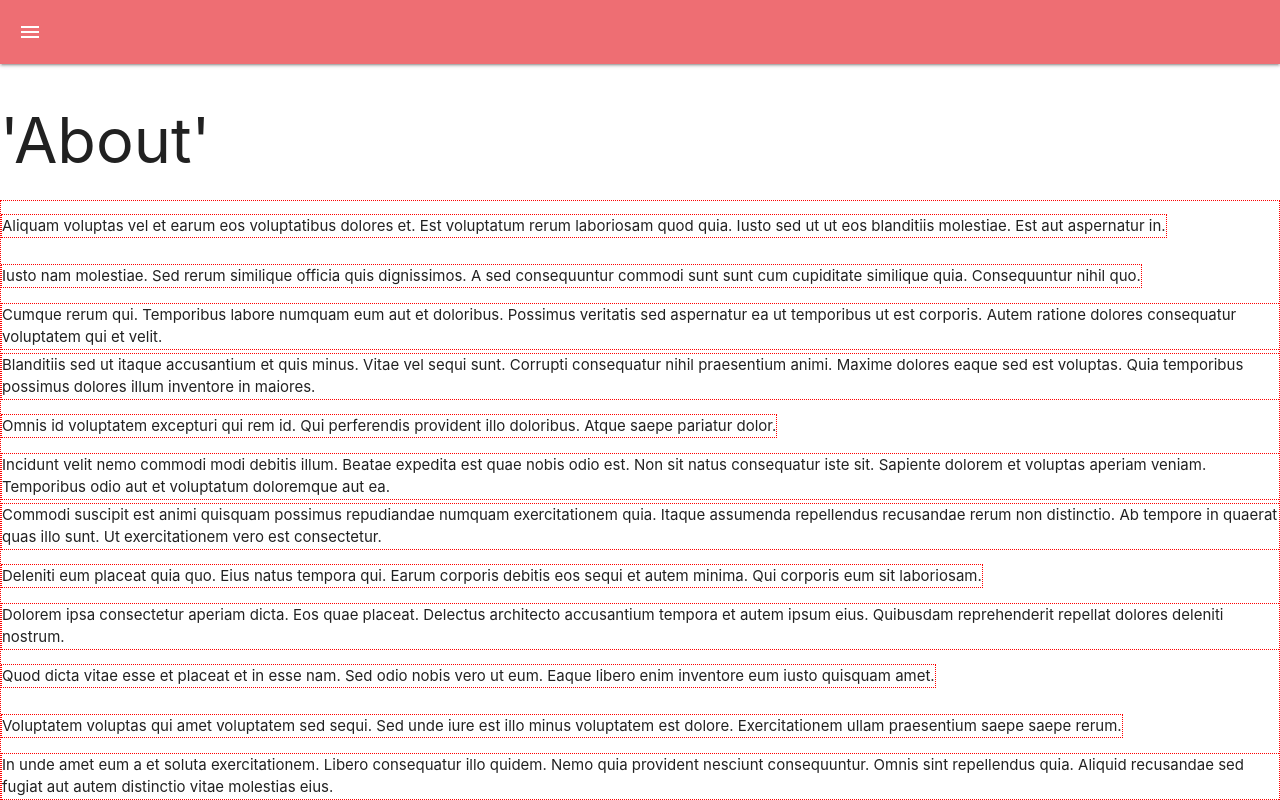
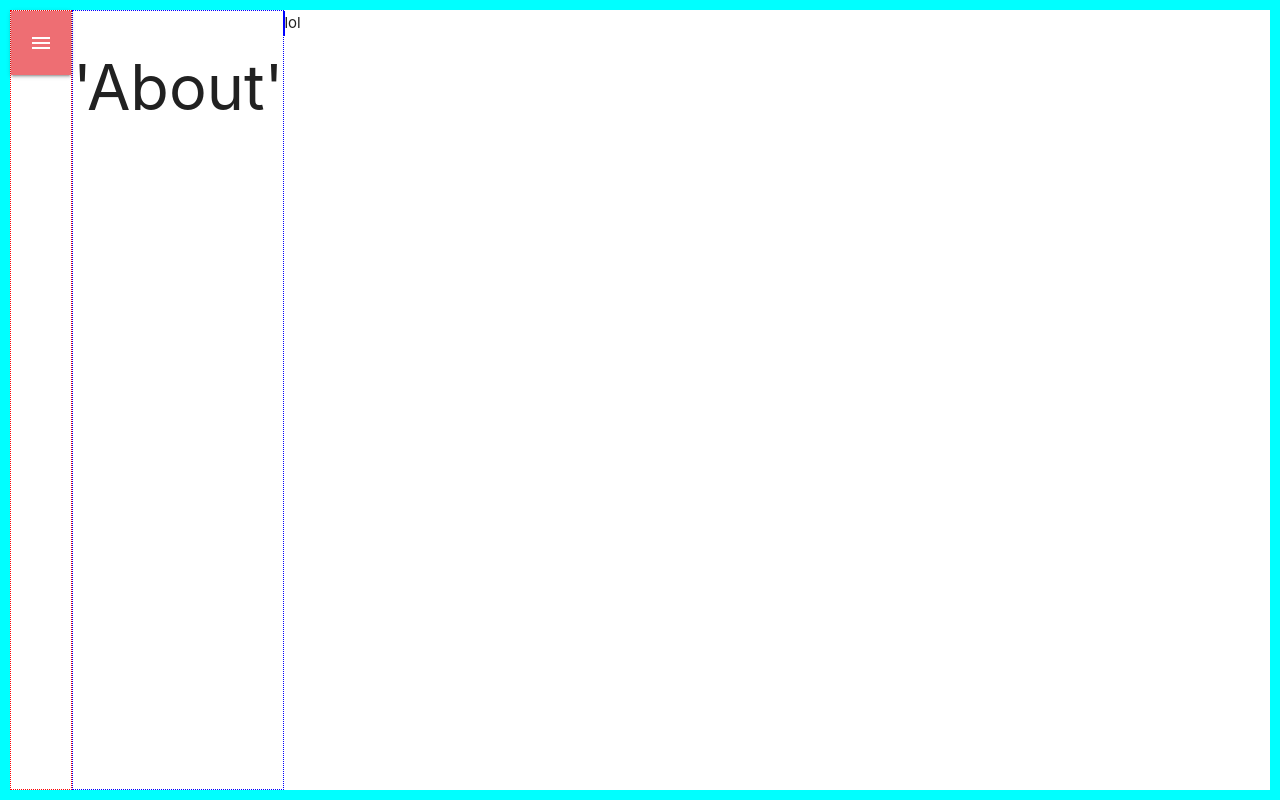
Before and after one commit to alex-worker/CombinatoricsIDE, a React (Create React App) app in the folder simple-ide/: page / in a window 1280 px wide. Shown: the top 800 px of the page. Built offline with nearby package versions, Linux system fonts and the light colour scheme.

Commit message:
new-standatd and other something upd

```diff
--- a/simple-ide/package.json
+++ b/simple-ide/package.json
@@ -17,7 +17,7 @@
     "@storybook/react": "^5.1.11",
     "faker": "^4.1.0",
     "react-scripts": "^3.1.1",
-    "standard": "^14.0.0"
+    "standard": "^14.0.2"
   },
   "scripts": {
     "start": "react-scripts start",
--- a/simple-ide/src/App.css
+++ b/simple-ide/src/App.css
@@ -6,18 +6,71 @@
   height: 100vh; /* force the BODY element to match the height of the HTML element
 } */
 
+/* .page { */
+  /* display: flex; */
+  /* height: 100%; */
+  /* width: 100%; */
+  /* height: 100%; */
+  /* min-height: 1000px !important; */
+  /* border: 10px blue solid; */
+  /* display: flex; */
+  /* overflow: auto; */
+  /* flex: auto; */
+  /* flex-direction: column; */
+  /* background-color: #FFF; */
+  /* padding: 0 1rem 1rem 1rem; */
+  /* overflow: auto; */
+  /* background: white; */
+  /* height: 100%; */
+/* } */
+
+/* .NavBar { */
+  /* border: 1px blue dotted; */
+  /* display: flex; */
+/* } */
+
 .App {
+  border: 10px cyan solid;
+
+  display: flex;
+  flex-direction: row;
+  flex-wrap: wrap;
+  width: 100vw;
+  height: 100vh;
+
+
+  /* display: flex; */
+  /* flex-wrap: wrap; */
+  /* min-height: 100vh;  or use calc(100vh - header_height) */
+  /* height: 1px; */
+
+  /* } */
   /* height: 100vh; */
   /* text-align: center; */
 }
 
-.color-dark {
-  background-color: blue;
+.flex-inner {
+  display: flex;
+  border: 1px red dotted;
+  /* justify-content: center; */
+  /* align-items: center; */
+  /* color: #fff; */
+  /* font-size: 24px; */
 }
 
-.height-max {
-  /* height: 100vh; */
+.page {
+  border: 1px blue dotted;
+  height: 100%;
 }
+
+/* .color-dark { */
+  /* background-color: blue; */
+/* } */
+
+/* .height-max {
+  /* height: 100vh;
+} */
+
 /* .sidenav {
   width: 100px;
 } */
--- a/simple-ide/src/App.js
+++ b/simple-ide/src/App.js
@@ -16,7 +16,7 @@ import 'materialize-css/dist/css/materialize.min.css'
 // and here https://medium.com/dij-please/initializing-materializecss-in-react-ab4dcd0cb784
 
 const Menu = () => {
-  return <nav>
+  return <div className='flex-inner'><nav>
     <Sidenav>
       <li><Link className='sidenav-close' to='/vars'><i className='material-icons'>list</i>Variables</Link></li>
       <li><Link className='sidenav-close' to='/cells'><i className='material-icons'>grid_on</i>Cells</Link></li>
@@ -25,7 +25,7 @@ const Menu = () => {
       <li><div className='divider' /></li>
       <li><Link className='sidenav-close' to='/about'><i className='material-icons'>info</i>About</Link></li>
     </Sidenav>
-  </nav>
+  </nav></div>
 }
 
 const Pages = () => {
--- a/simple-ide/src/pages/About.js
+++ b/simple-ide/src/pages/About.js
@@ -13,10 +13,10 @@ for (let index = 0; index < 1000; index++) {
   list.push(fakeData)
 }
 
-// const _cache = new CellMeasurerCache({
-//   fixedWidth: true,
-//   minHeight: 25
-// })
+const _cache = new CellMeasurerCache({
+  fixedWidth: true,
+  minHeight: 25
+})
 
 // const _renderRow = ({ index, key, style, parent }) => {
 //   return <CellMeasurer
@@ -53,41 +53,53 @@ const _rowGetter = ({ index }) => {
   return list[index]
 }
 
+const _columnCellRenderer = ({ dataKey, parent, rowIndex }) => {
+  const content = list[rowIndex]
+  return (
+    <CellMeasurer
+      cache={_cache}
+      columnIndex={0}
+      key={dataKey}
+      parent={parent}
+      rowIndex={rowIndex}>
+      <div
+        // className={styles.tableColumn}
+        style={{
+          whiteSpace: 'normal',
+        }}>
+        {content[dataKey]}
+      </div>
+    </CellMeasurer>
+  )
+}
+
 const MyTablePlace = () => (
-  <div style={{
-    border: '1px dotted red',
-    height: '100vh'
-  }}>
-    <AutoSizer>
-      {({ width, height }) => (
-        <Table
-          width={width}
-          height={height}
-          rowHeight={50}
-          rowGetter={_rowGetter}
-          rowCount={list.length}
-        >
-          <Column
-            dataKey='description'
+  <div>
+    <AutoSizer disableHeight>
+      {({ width }) => {
+        return (
+          <div
             style={{
-              border: '1px dotted red',
-              margin: '0px',
-              padding: '0px',
-              whiteSpace: 'normal'
+              width,
+              // height,
+              border: '1px blue solid'
             }}
-            // width={90}
-          />
-        </Table>
-      )}
+          >
+            lol
+          </div>
+        )
+      }}
     </AutoSizer>
   </div>
 )
 
 const About = () => {
-  return <div>
-    <h1>'About'</h1>
-    <MyTablePlace />
-  </div>
+  return (
+    <div className='flex-inner page'>
+      <h1>'About'</h1>
+      <MyTablePlace />
+    </div>
+  )
 }
 
 export default About
```
Also changed, not shown: 1 other file (tests, documents, lock files or other folders).
